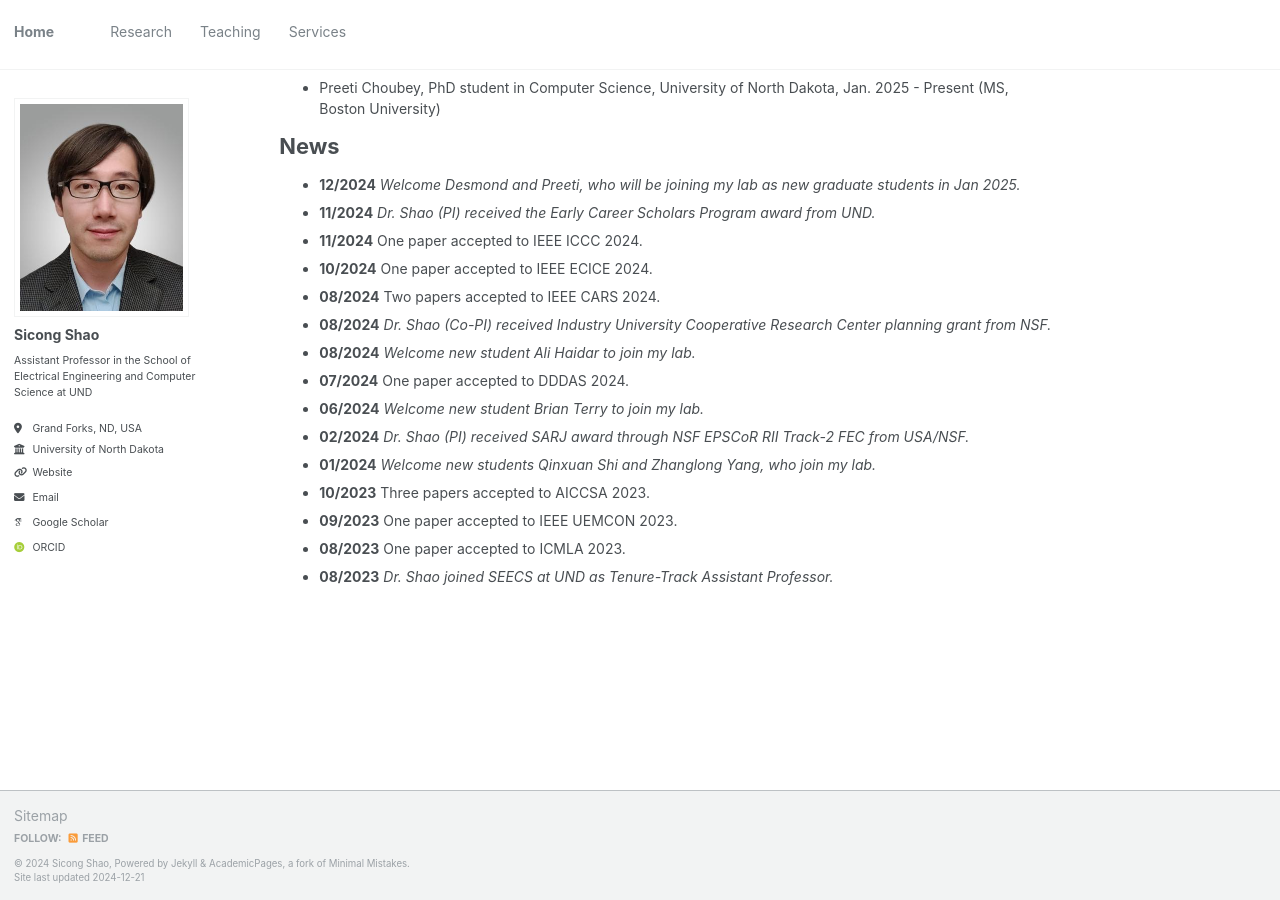
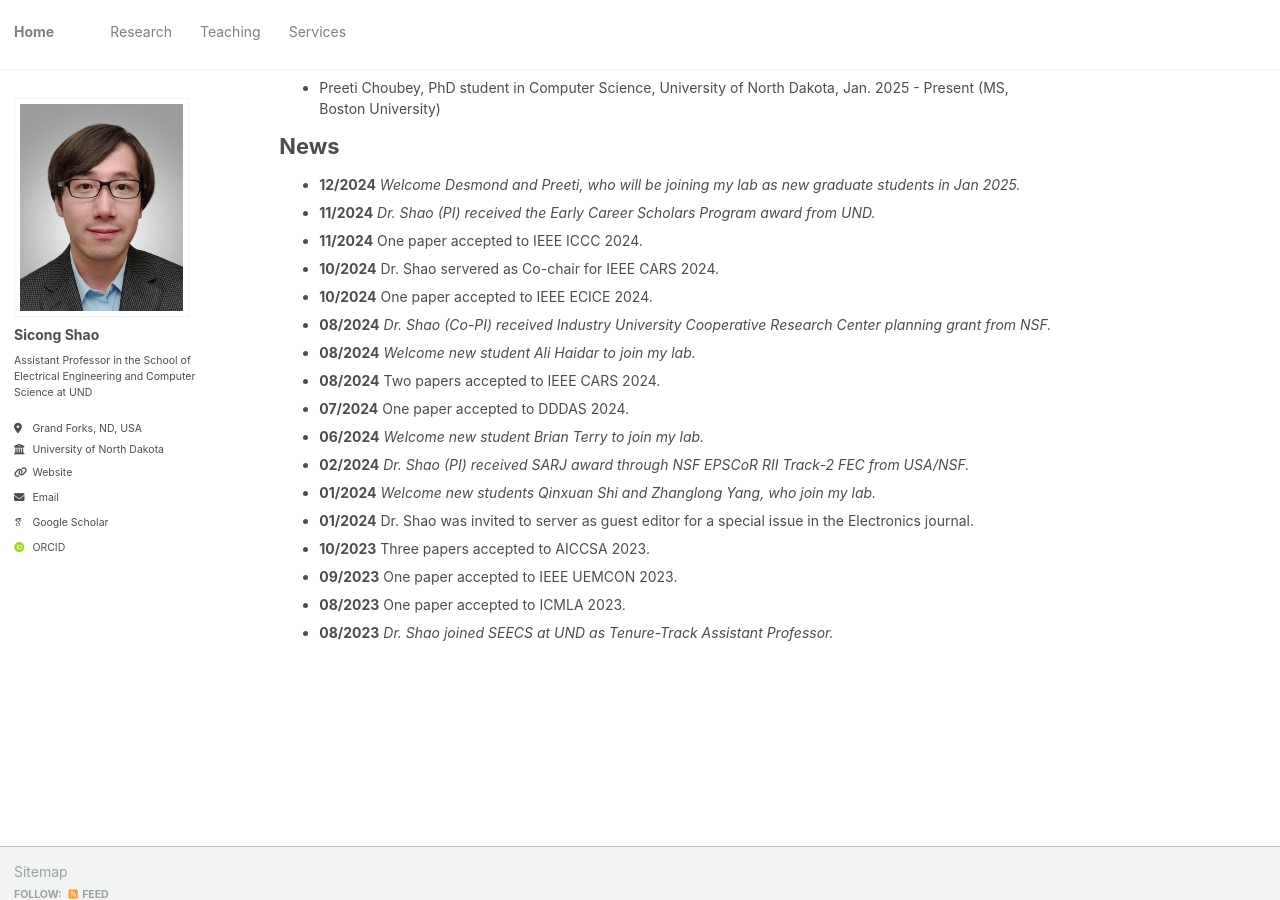
Before and after one commit to sicongshao/sicongshao.github.io, a Jekyll site: the page built from _pages/about.md, in a window 1280 px wide and 900 px high, scrolled down 543 px. Built offline with Jekyll 4.4.1, drawn with Linux system fonts in a browser that asks for light colours; some web fonts are replaced.

Commit message:
first commit

```diff
--- a/_pages/about.md
+++ b/_pages/about.md
@@ -28,16 +28,17 @@ News
 * **12/2024** *Welcome Desmond and Preeti, who will be joining my lab as new graduate students in Jan 2025.*
 * **11/2024** *Dr. Shao (PI) received the Early Career Scholars Program award from UND.*
 * **11/2024** One paper accepted to IEEE ICCC 2024.
+* **10/2024** Dr. Shao servered as Co-chair for IEEE CARS 2024.
 * **10/2024** One paper accepted to IEEE ECICE 2024.
-* **08/2024** Two papers accepted to IEEE CARS 2024.
 * **08/2024** *Dr. Shao (Co-PI) received Industry University Cooperative Research Center planning grant from NSF.*
 <!-- * **08/2024** Dr. Shao was invited to server as Technical Program Committee (TPC) member at the IEEE HOST 2025. -->
 * **08/2024** *Welcome new student Ali Haidar to join my lab.*
+* **08/2024** Two papers accepted to IEEE CARS 2024.
 * **07/2024** One paper accepted to DDDAS 2024.
 * **06/2024** *Welcome new student Brian Terry to join my lab.*
 * **02/2024** *Dr. Shao (PI) received SARJ award through NSF EPSCoR RII Track-2 FEC from USA/NSF.*
 * **01/2024** *Welcome new students Qinxuan Shi and Zhanglong Yang, who join my lab.*
-<!-- * **01/2024** Dr. Shao was invited to server as guest editor for a special issue in the Electronics journal. -->
+* **01/2024** Dr. Shao was invited to server as guest editor for a special issue in the Electronics journal.
 * **10/2023** Three papers accepted to AICCSA 2023.
 * **09/2023** One paper accepted to IEEE UEMCON 2023.
 * **08/2023** One paper accepted to ICMLA 2023.
```
